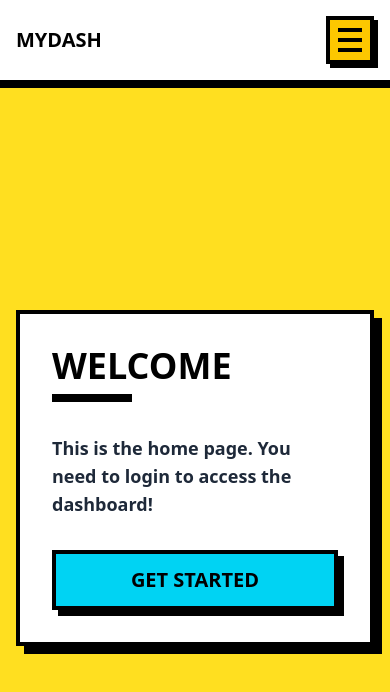
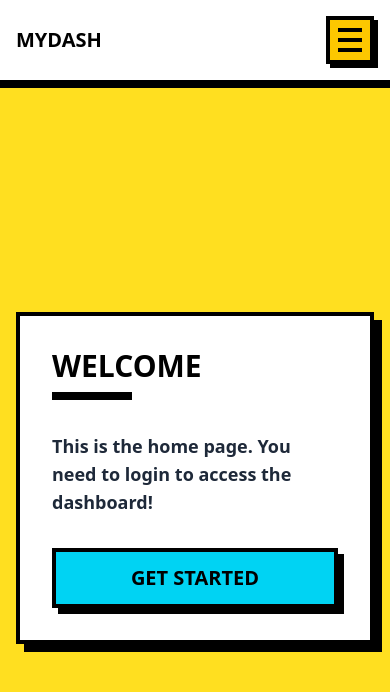
Before and after one commit to homayounmmdy/neo-brutalism-dashboard-template, a Next.js app: page / in a window 390 px wide. Shown: the top 692 px of the page. Built offline with nearby package versions, Linux system fonts and the light colour scheme.

Commit message:
optimize : Section Header in the mobile

```diff
--- a/app/components/SectionHeader.tsx
+++ b/app/components/SectionHeader.tsx
@@ -11,7 +11,7 @@ const SectionHeader = ({ title, headSize = "md" }: Props) => {
    return (
       <div className="mb-8 group cursor-pointer w-fit">
          <h1
-            className={`${headSizeClasses[headSize]} font-black mb-2 uppercase group-hover:scale-105 transition-transform duration-300`}
+            className={`text-3xl md:${headSizeClasses[headSize]} font-black mb-2 uppercase group-hover:scale-105 transition-transform duration-300`}
          >
             {title}
          </h1>
```
